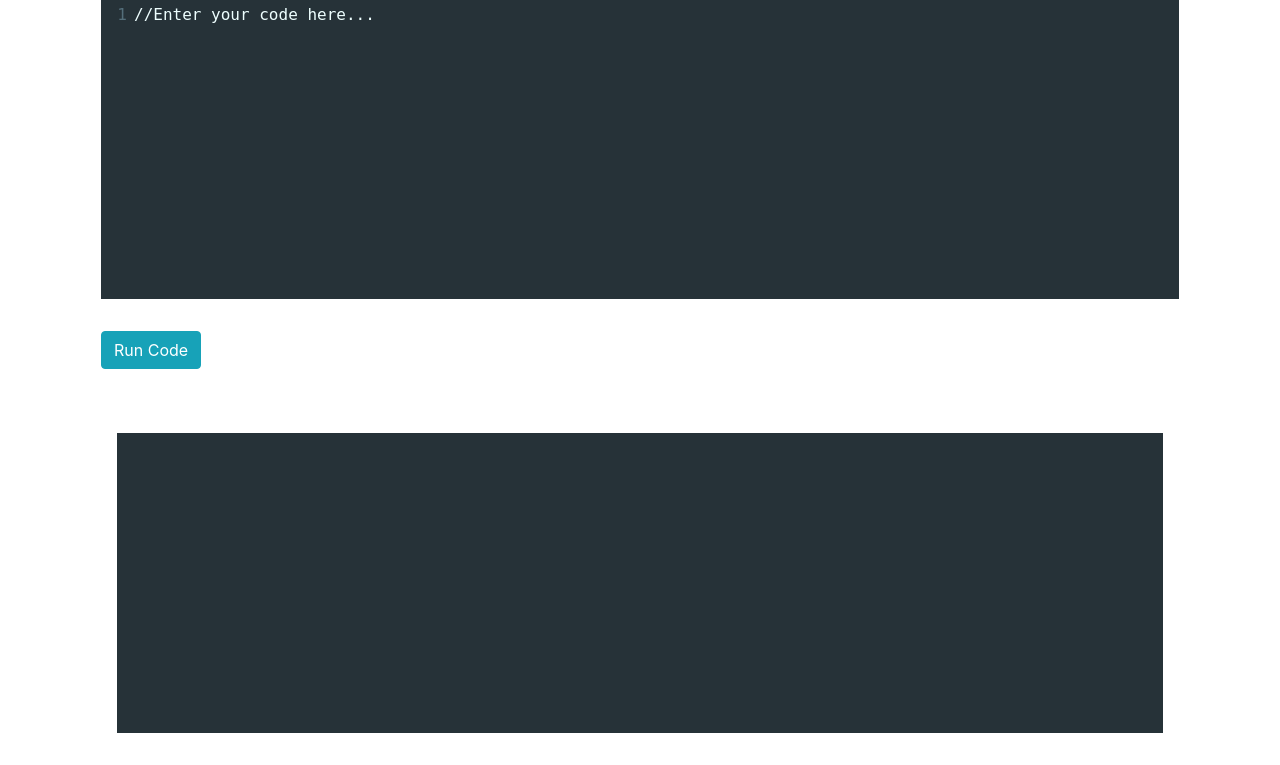
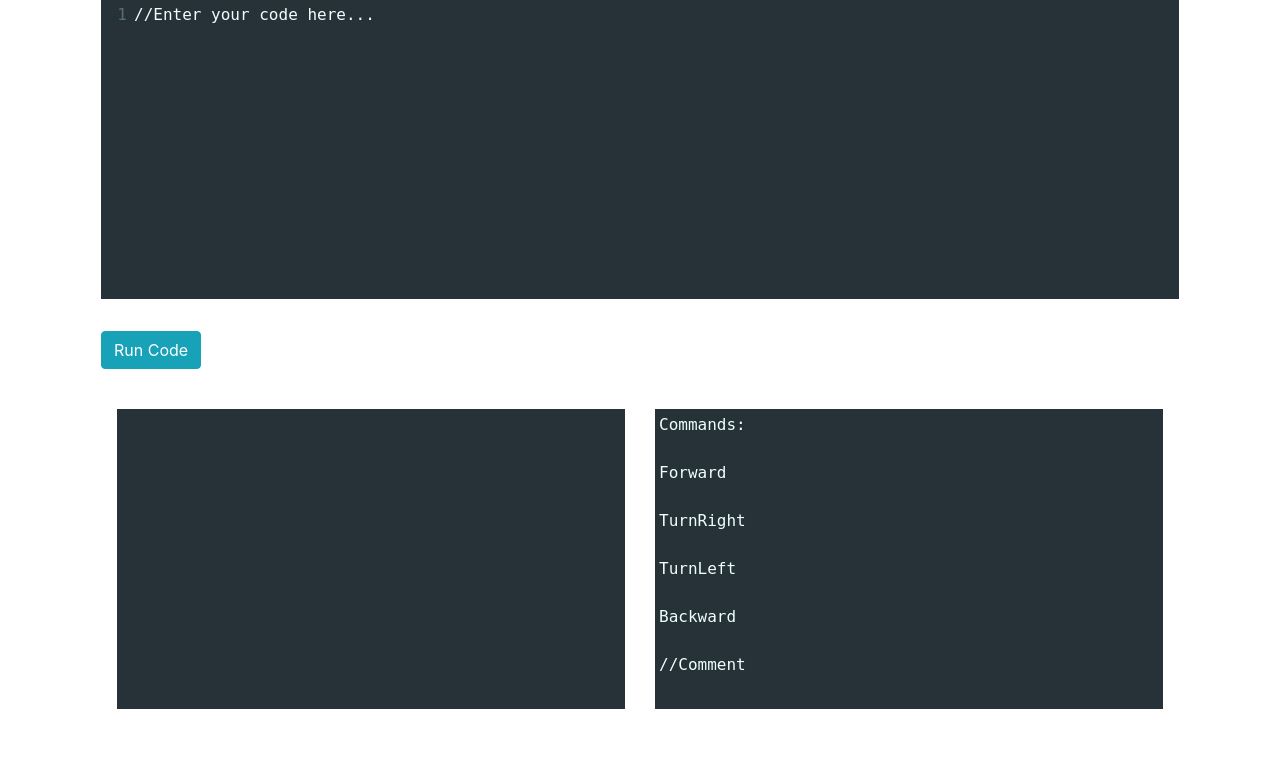
Before and after one commit to MihneaBoca/Remote-Robot-Tutor, a Django app: page /simulator/ in a window 1280 px wide. Shown: the part 571-1336 px from the top of the page. After the commit the page ends 1280 px from the top, so only its background shows below. Run offline with Django 3.2, Linux system fonts and the light colour scheme; parts of the project's set-up code (start-up, migrations or seed data) failed here and were passed over; some libraries are stand-ins or nearby versions.

Commit message:
Added instructions

```diff
--- a/RemoteRobot/views.py
+++ b/RemoteRobot/views.py
@@ -1,11 +1,8 @@
-import usb
 from django.shortcuts import render
-from django.contrib import messages
 import textx
 
 from RemoteRobot.models import Code
 from textx import metamodel_from_str
-import ev3_dc as ev3
 import socket
 
 
@@ -168,19 +165,19 @@ def simulator(request):
         ;
 
         ForwardCommand:
-            'Forward' f=FLOAT
+            'Forward' f=STRING?
         ;
 
         BackwardCommand:
-            'Backward' b=FLOAT
+            'Backward' b=STRING?
         ;
 
         TurnRightCommand:
-            'TurnRight' r=FLOAT
+            'TurnRight' r=STRING?
         ;
 
         TurnLeftCommand:
-            'TurnLeft' l=FLOAT
+            'TurnLeft' l=STRING?
         ;
 
         Comment:
@@ -208,22 +205,22 @@ def simulator(request):
                 for c in model.commands:
 
                     if c.__class__.__name__ == "ForwardCommand":
-                        result += 'f ' + str(float(c.f)) + ' '
+                        result += 'f'
                         # result += "my_vehicle.drive_straight(" + str(0.2*float(c.f)) + ")" + "\n"#"Forward " + str(c.f)
                         # resultStr = resultStr + result + "\n"
 
                     elif c.__class__.__name__ == "BackwardCommand":
-                        result += 'b ' + str(float(c.b)) + ' '
+                        result += 'b'
                         # result += "my_vehicle.drive_straight(" + str(-0.2*float(c.b)) + ")" + "\n"
                         # resultStr = resultStr + result + "\n"
 
                     elif c.__class__.__name__ == "TurnRightCommand":
-                        result += 'r ' + str(float(c.r)) + ' '
+                        result += 'r'
                         # result += "my_vehicle.drive_turn(" + str(float(c.r)) + ", 0.0)\n"
                         # resultStr = resultStr + result + "\n"
 
                     elif c.__class__.__name__ == "TurnLeftCommand":
-                        result += 'l ' + str(float(c.l)) + ' '
+                        result += 'l'
                         # result += "my_vehicle.drive_turn(" + str(-float(c.l)) + ", 0.0)\n"
                         # resultStr = resultStr + result + "\n"
 
--- a/templates/simulator.html
+++ b/templates/simulator.html
@@ -41,17 +41,6 @@
                 let code ="{{ result }}";
                 let wait = false;
                 var queue = [];
-
-                {#var robot = new Image();#}
-                {#var src = "{% static "robot.png" %}"#}
-                {#robot.src = "{% static "robot.png" %}";#}
-                {#robot.onload = function(){#}
-                {#    var pattern = ctx.createPattern(this, "repeat");#}
-                {#    ctx.fillStyle = pattern;#}
-                {#    ctx.arc(35, 35, 20, 0, Math.PI*2, false);#}
-                {#    ctx.fill();#}
-                {# };#}
-
 
                 var r = new Image();
                   r.onload = function() {
@@ -661,7 +650,9 @@
             <button class="btn btn-info" type="Submit" id="id_submit_code" name="submit_code">Run Code</button>
 
         <div class="p-3">
-            <br /> <br />
+            <br />
+            <div class="row">
+                <div class="col">
             <textarea id="error_terminal" name="error_terminal" disabled>{{ output_terminal }}{{ message }}</textarea>
             <script>
                 var editor = CodeMirror.fromTextArea(document.getElementById('error_terminal'), {
@@ -670,9 +661,36 @@
                     lineWrapping: true,
                     theme: 'material',
                     mode: 'xml',
+                    readOnly: true,
                 });
                 editor.setSize(null, null);
             </script>
+                </div>
+                <div class="col">
+            <textarea id="instructions" name="instructions" disabled>Commands:
+
+Forward
+
+TurnRight
+
+TurnLeft
+
+Backward
+
+//Comment</textarea>
+            <script>
+                var editor = CodeMirror.fromTextArea(document.getElementById('instructions'), {
+                    lineNumbers: false,
+                    gutter: true,
+                    lineWrapping: true,
+                    theme: 'material',
+                    mode: 'xml',
+                    readOnly: true,
+                });
+                editor.setSize(null, null);
+            </script>
+                </div>
+            </div>
         </div>
 
         </div>
```
Also changed, not shown: templates/index.html (+30 -1 lines).
